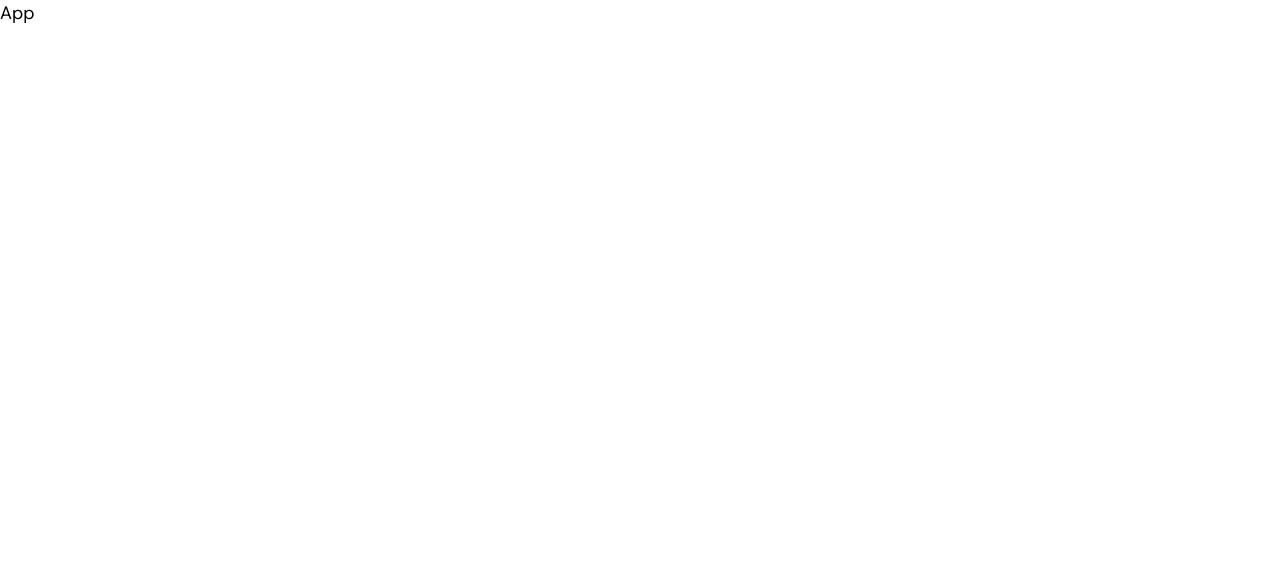
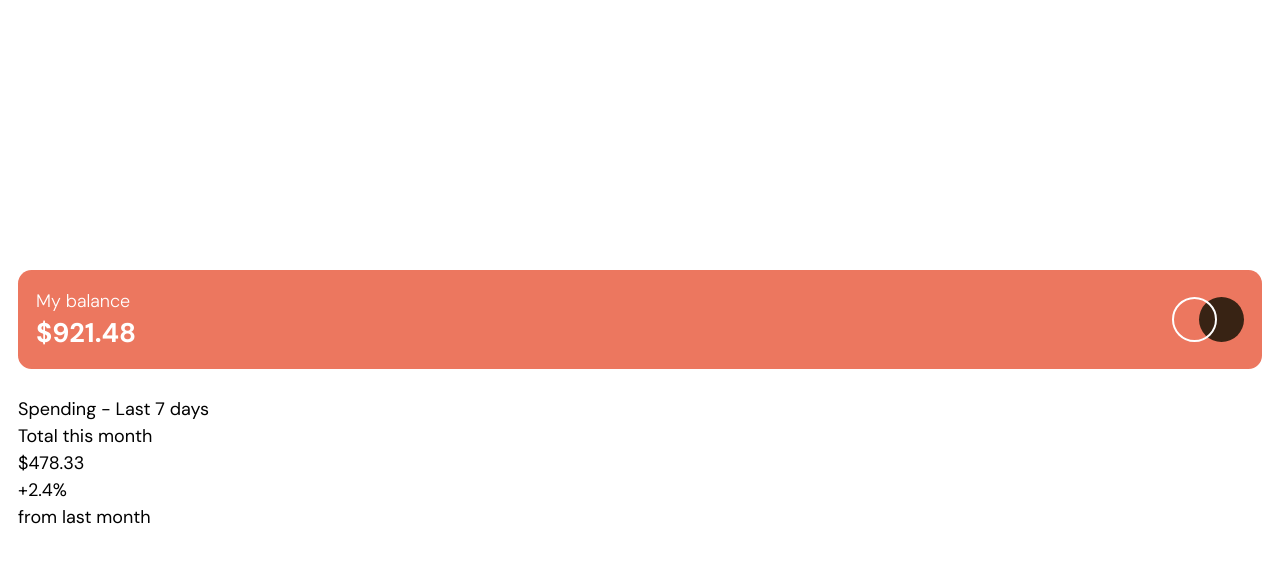
Before and after one commit to RaidEyes/expenses-chart, a React (Vite) app: page / in a window 1280 px wide. Shown: the top 562 px of the page. Built offline with nearby package versions, Linux system fonts and the light colour scheme.

Commit message:
Finish header component

```diff
--- a/src/App.tsx
+++ b/src/App.tsx
@@ -1,7 +1,11 @@
+import Header from "./components/Header/Header";
+import Main from "./components/Main/Main";
+
 function App() {
   return (
-    <div>
-      <p>App</p>
+    <div className="flex flex-col gap-6">
+      <Header />
+      <Main />
     </div>
   );
 }
--- /dev/null
+++ b/src/components/Header/Header.tsx
@@ -0,0 +1,13 @@
+function Header() {
+  return (
+    <div className="flex flex-row justify-between items-center bg-[var(--primary-red)] rounded-xl p-4">
+      <div>
+        <p className="text-white font-light">My balance</p>
+        <h2 className="text-white text-2xl font-semibold">$921.48</h2>
+      </div>
+      <div className="w-[45px] aspect-square rounded-[50%] bg-[var(--neutral-dark-brown)] relative before:absolute before:bg-transparent before:border-solid before:border-white before:border-2 before:rounded-[50%] before:w-full before:aspect-square before:right-6 before:top-0"></div>
+    </div>
+  );
+}
+
+export default Header;
--- /dev/null
+++ b/src/components/Main/Main.tsx
@@ -0,0 +1,28 @@
+function Main() {
+  return (
+    <div>
+      <h2>Spending - Last 7 days</h2>
+      <ul>
+        <li></li>
+        <li></li>
+        <li></li>
+        <li></li>
+        <li></li>
+        <li></li>
+        <li></li>
+      </ul>
+      <div>
+        <p>Total this month</p>
+        <div>
+          <h2>$478.33</h2>
+          <div>
+            <p>+2.4%</p>
+            <p>from last month</p>
+          </div>
+        </div>
+      </div>
+    </div>
+  );
+}
+
+export default Main;
--- a/src/index.css
+++ b/src/index.css
@@ -6,3 +6,22 @@
   font-size: 18px;
   font-family: "DM Sans", sans-serif;
 }
+:root {
+  --primary-red: hsl(10, 79%, 65%);
+  --primary-cyan: hsl(186, 34%, 60%);
+  --neutral-dark-brown: hsl(25, 47%, 15%);
+  --neutral-medium-brown: hsl(28, 10%, 53%);
+  --neutral-cream: hsl(27, 66%, 92%);
+  --neutral-pale-orange: hsl(33, 100%, 98%);
+}
+body {
+  display: flex;
+  flex-direction: column;
+  justify-content: center;
+  align-items: center;
+  min-height: 100vh;
+}
+#root {
+  padding-inline: 1rem;
+  width: 100%;
+}
```
